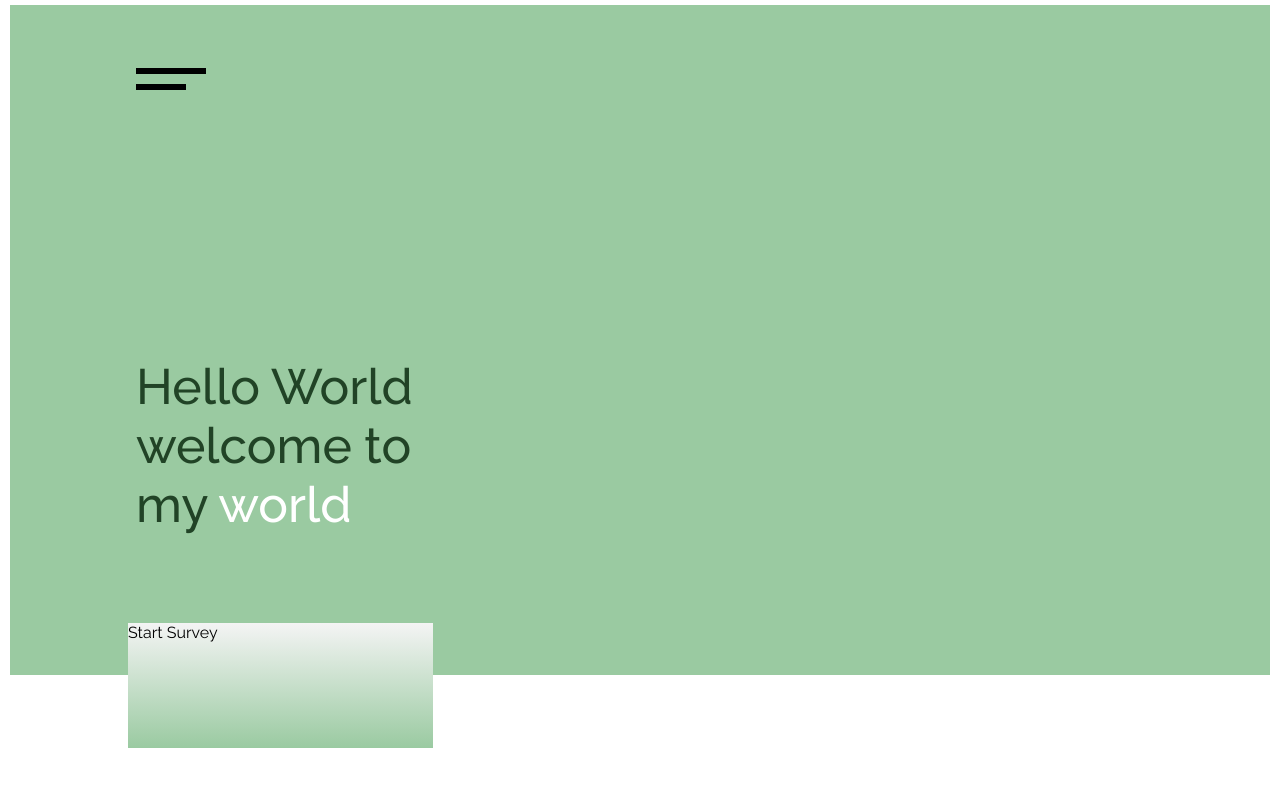
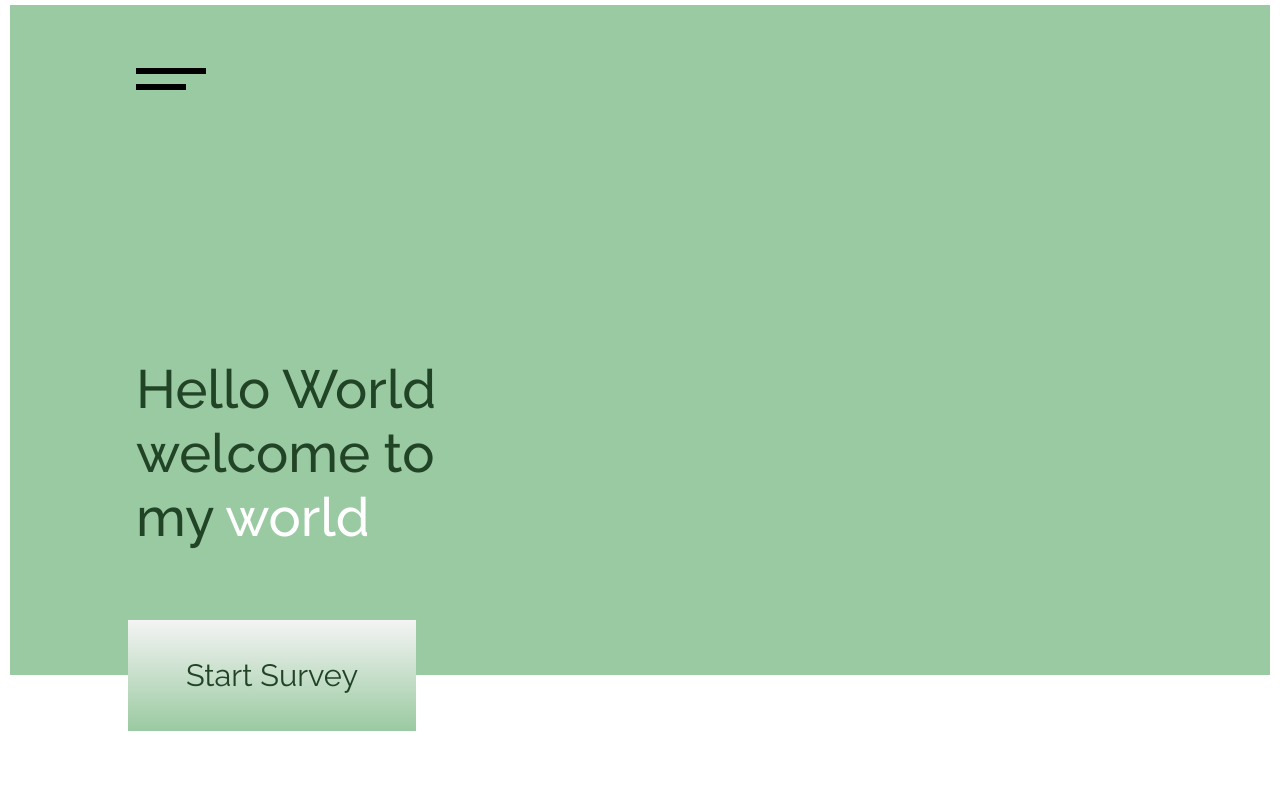
Before and after one commit to michaelpaulcuccia/pixelsandposers, a Next.js app in the folder client/: page / in a window 1280 px wide. Shown: the top 786 px of the page. Built offline with nearby package versions, Linux system fonts and the light colour scheme.

Commit message:
finished button to nowhere

```diff
--- a/client/components/bigblock.js
+++ b/client/components/bigblock.js
@@ -50,7 +50,7 @@ const Hamburger = styled.div`
 `;
 
 const TextContainer = styled.div`
-  font-size: ${between('26px', '52px', layout.MIN_SCREEN, layout.MAX_SCREEN)};
+  font-size: ${between('32px', '56px', layout.MIN_SCREEN, layout.MAX_SCREEN)};
   font-weight: 500;
   color: ${palette.DARK_GREEN};
   padding: 20% 0% 0 10%;
--- a/client/components/primarybutton.js
+++ b/client/components/primarybutton.js
@@ -4,18 +4,32 @@ import * as layout from '../constants/layout';
 import * as palette from '../constants/palette';
 
 const Wrapper = styled.div`
-    height: 125px; //TODO - adjust with 'between'
-    width: 305px; //TODO - adjust with 'between'
+    height: ${between('65px', '115px', layout.MIN_SCREEN, layout.MAX_SCREEN)};
+    width: ${between('215px', '295px', layout.MIN_SCREEN, layout.MAX_SCREEN)};
     background: linear-gradient(to top, ${palette.LIGHT_GREEN}, ${palette.LIGHT_GRAY});
     position: absolute;
-    bottom: -10%;
+    bottom: -7.5%;
     left: 10%;
+    display: flex;
+    justify-content: center;
+    align-items: center;
+    cursor: pointer;
+
+    p {
+        font-size: ${between('18px', '32px', layout.MIN_SCREEN, layout.MAX_SCREEN)};
+        color: ${palette.DARK_GREEN};
+
+        &:hover {
+            color: ${palette.LIGHT_BLACK};
+            font-weight: 300;
+        }
+    }
 `;
 
-export default function Primarybutton() {
+export default function Primarybutton(props) {
   return (
     <Wrapper>
-        Start Survey
+        <p>{props.content}</p>
     </Wrapper>
   )
 }
--- a/client/pages/index.js
+++ b/client/pages/index.js
@@ -26,7 +26,9 @@ export default function Home() {
         bottomline='my'
         lighttext='world'
        />
-       <Primarybutton />
+       <Primarybutton
+        content='Start Survey'
+       />
       </Wrapper>
     </>
   )
```
